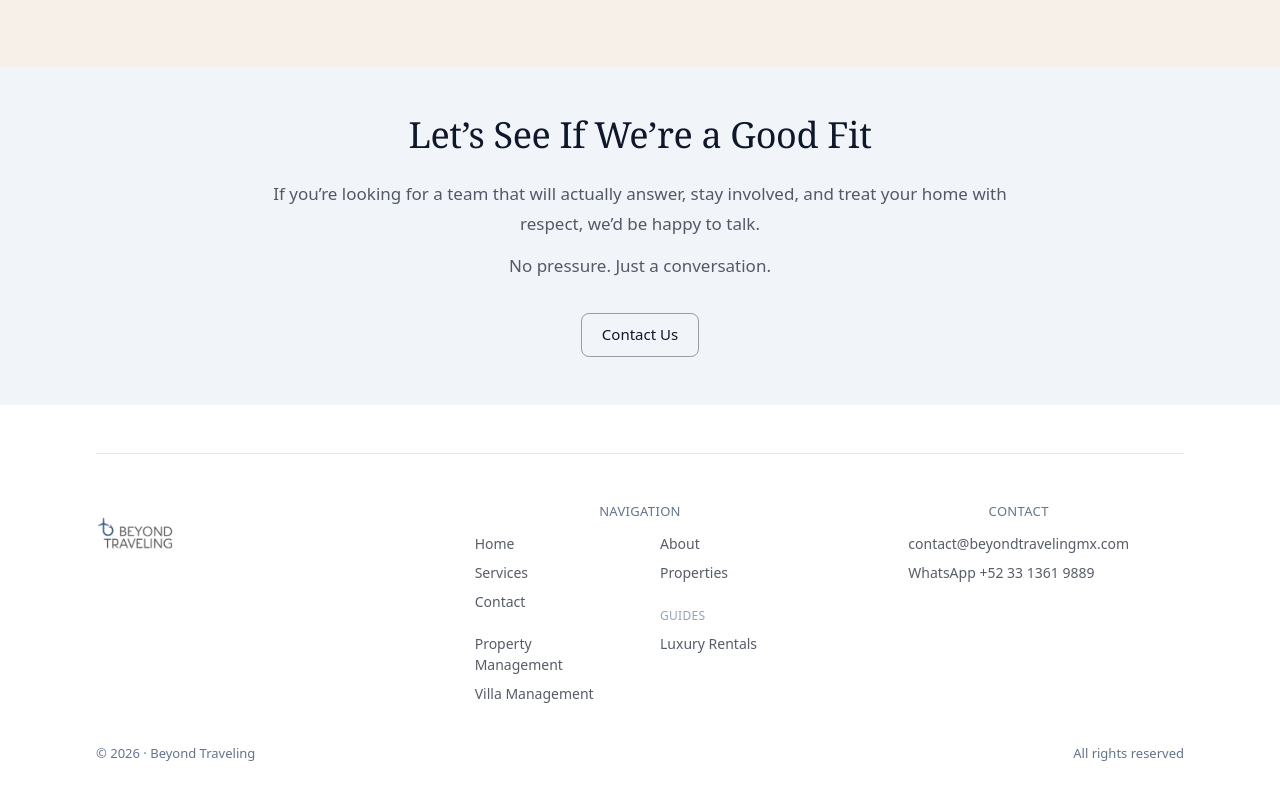
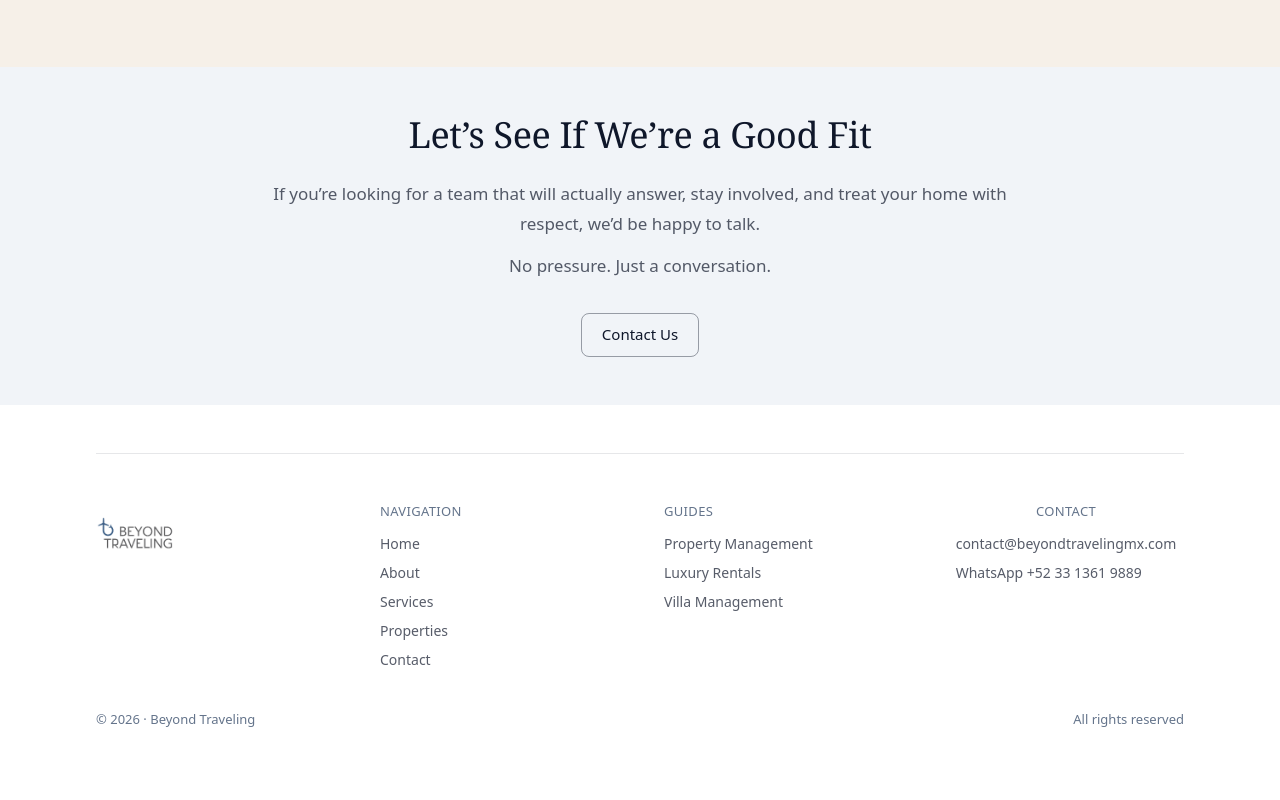
Before and after one commit to jfmichel86/Beyond-traveling-site-new-71, a Next.js app: page / in a window 1280 px wide. Shown: the part 3763-4563 px from the top of the page. After the commit the page ends 4541 px from the top, so only its background shows below. Built offline with nearby package versions, Linux system fonts and the light colour scheme.

Commit message:
Update SiteFooter.tsx

```diff
--- a/components/SiteFooter.tsx
+++ b/components/SiteFooter.tsx
@@ -12,8 +12,8 @@ export default function SiteFooter() {
           {/* Divider */}
           <div className="mb-6 md:mb-10 h-px w-full bg-slate-900/10" />
 
-          {/* 3 Columns */}
-          <div className="grid gap-6 md:gap-12 md:grid-cols-3 text-[14px] text-slate-900/70">
+          {/* 4 Columns */}
+          <div className="grid gap-6 md:gap-12 md:grid-cols-4 text-[14px] text-slate-900/70">
 
             {/* Logo */}
             <div>
@@ -28,21 +28,27 @@ export default function SiteFooter() {
             </div>
 
             {/* Navigation */}
-            <div className="flex flex-col items-center mt-2">
+<div className="flex flex-col items-center md:items-start mt-2">
   <span className="mb-3 text-[13px] uppercase tracking-wide text-slate-500">
     Navigation
   </span>
 
-              <div className="grid grid-cols-2 gap-x-10 gap-y-2 text-left">
+  <div className="flex flex-col gap-2 text-center md:text-left">
     <Link href="/" className="hover:text-slate-900 transition">Home</Link>
     <Link href="/about" className="hover:text-slate-900 transition">About</Link>
     <Link href="/services" className="hover:text-slate-900 transition">Services</Link>
     <Link href="/properties" className="hover:text-slate-900 transition">Properties</Link>
     <Link href="/contact" className="hover:text-slate-900 transition">Contact</Link>
+  </div>
+</div>
 
-                <span className="text-[12px] uppercase tracking-wide text-slate-400 mt-4">
+            {/* Guides */}
+<div className="flex flex-col items-center md:items-start mt-2">
+  <span className="mb-3 text-[13px] uppercase tracking-wide text-slate-500">
     Guides
   </span>
+
+  <div className="flex flex-col gap-2 text-center md:text-left">
     <Link href="/punta-mita-property-management" className="hover:text-slate-900 transition">
       Property Management
     </Link>
```
Lines whose indentation alone changed are shown as unchanged.
